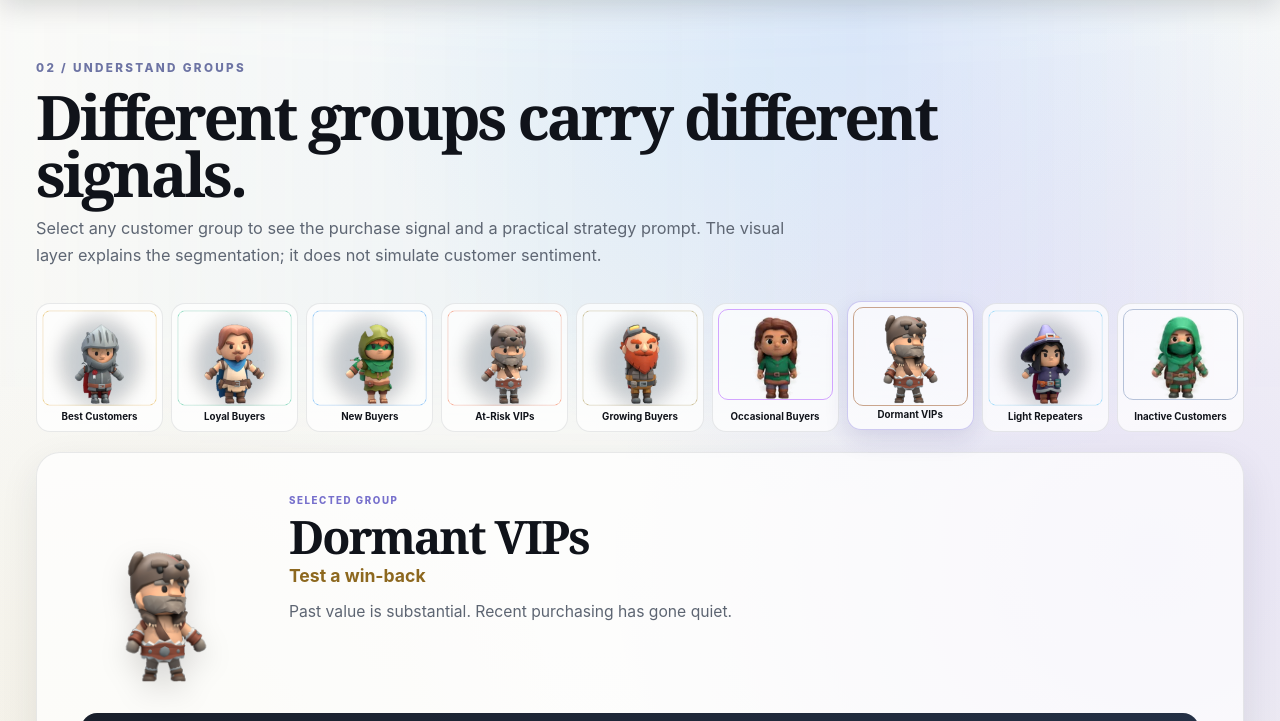
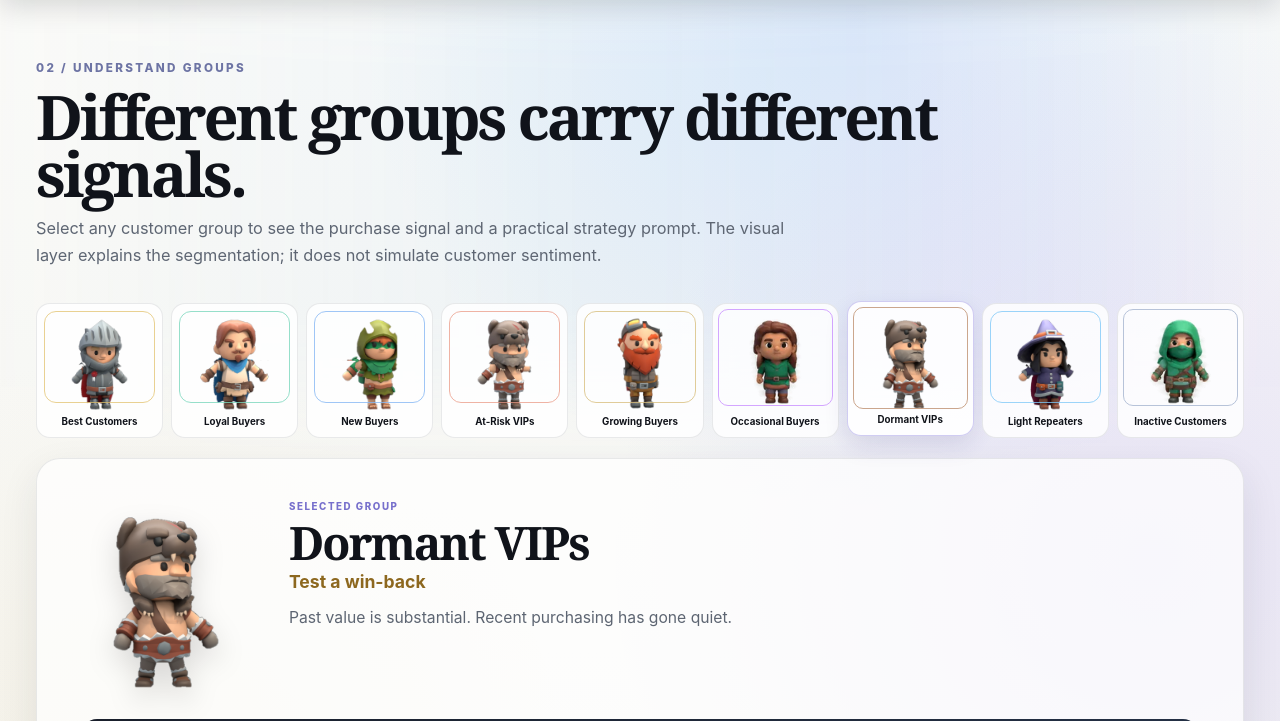
Before and after one commit to SY227/customer-segment-studio-flagship-site-v3, a website: page public/index.html in a window 1280 px wide. Both pictures are taken after a click on the tab "Understand Groups". Shown: the part 79-800 px from the top of the page. Drawn offline with Linux system fonts and the light colour scheme.

Commit message:
Polish Understand Groups and simplify Make the Move

```diff
--- a/public/app.js
+++ b/public/app.js
@@ -157,14 +157,19 @@ const selectGroup = id => {
   }
   const avatar = document.querySelector('[data-group-avatar]');
   if (avatar) {
-    const correctedPortraits = {
+    const portraitMap = {
+      'best-customers': 'assets/characters/portraits/best-customers.webp?v=3.1.1',
+      'loyal-buyers': 'assets/characters/portraits/loyal-buyers.webp?v=3.1.1',
+      'new-buyers': 'assets/characters/portraits/new-buyers.webp?v=3.1.1',
+      'at-risk-vips': 'assets/characters/portraits/at-risk-vips.webp?v=3.1.1',
+      'growing-buyers': 'assets/characters/portraits/growing-buyers.webp?v=3.1.1',
       'occasional-buyers': 'assets/characters/portraits/occasional-buyers-rail.webp?v=3.1.2',
+      'dormant-vips': 'assets/characters/portraits/dormant-vips.webp?v=3.1.1',
+      'light-repeaters': 'assets/characters/portraits/light-repeaters.webp?v=3.1.1',
       'inactive-customers': 'assets/characters/portraits/inactive-customers-rail.webp?v=3.1.2'
     };
 
-    avatar.src = correctedPortraits[group.id]
-      || versioned(`assets/characters/tiles/${group.id}.webp`);
-
+    avatar.src = portraitMap[group.id] || portraitMap['dormant-vips'];
     avatar.alt = `${group.name} character`;
   }
   document.documentElement.style.setProperty('--selected-group-accent', group.color);
--- a/public/index.html
+++ b/public/index.html
@@ -11,10 +11,10 @@
 <title>Customer Segment Studio — Segmentation made simple</title>
 <link href="assets/segment-studio-mark.svg?v=3.1.1" rel="icon" type="image/svg+xml"/>
 <link as="image" href="assets/story/order-ledger-world.webp?v=3.1.1" rel="preload"/>
-<link href="styles.css?v=3.1.4" rel="stylesheet"/>
+<link href="styles.css?v=3.1.5" rel="stylesheet"/>
 <script defer src="story-data.js?v=3.1.1"></script>
 <script defer src="story-logic.js?v=3.1.1"></script>
-<script defer src="app.js?v=3.1.2"></script>
+<script defer src="app.js?v=3.1.3"></script>
 </head>
 <body>
 <a class="skip-link" href="#main">Skip to content</a>
@@ -182,20 +182,20 @@
     <div class="detail-shell">
       <div class="detail-heading"><p class="detail-kicker">02 / UNDERSTAND GROUPS</p><h2>Different groups carry different signals.</h2><p>Select any customer group to see the purchase signal and a practical strategy prompt. The visual layer explains the segmentation; it does not simulate customer sentiment.</p></div>
       <div class="group-picker" aria-label="Nine customer groups">
-        <button type="button" data-group="best-customers" aria-pressed="false"><img src="assets/characters/tiles/best-customers.webp?v=3.1.1" alt=""/><span>Best Customers</span></button>
-        <button type="button" data-group="loyal-buyers" aria-pressed="false"><img src="assets/characters/tiles/loyal-buyers.webp?v=3.1.1" alt=""/><span>Loyal Buyers</span></button>
-        <button type="button" data-group="new-buyers" aria-pressed="false"><img src="assets/characters/tiles/new-buyers.webp?v=3.1.1" alt=""/><span>New Buyers</span></button>
-        <button type="button" data-group="at-risk-vips" aria-pressed="false"><img src="assets/characters/tiles/at-risk-vips.webp?v=3.1.1" alt=""/><span>At-Risk VIPs</span></button>
-        <button type="button" data-group="growing-buyers" aria-pressed="false"><img src="assets/characters/tiles/growing-buyers.webp?v=3.1.1" alt=""/><span>Growing Buyers</span></button>
+        <button type="button" data-group="best-customers" aria-pressed="false"><img src="assets/characters/portraits/best-customers.webp?v=3.1.1" alt=""/><span>Best Customers</span></button>
+        <button type="button" data-group="loyal-buyers" aria-pressed="false"><img src="assets/characters/portraits/loyal-buyers.webp?v=3.1.1" alt=""/><span>Loyal Buyers</span></button>
+        <button type="button" data-group="new-buyers" aria-pressed="false"><img src="assets/characters/portraits/new-buyers.webp?v=3.1.1" alt=""/><span>New Buyers</span></button>
+        <button type="button" data-group="at-risk-vips" aria-pressed="false"><img src="assets/characters/portraits/at-risk-vips.webp?v=3.1.1" alt=""/><span>At-Risk VIPs</span></button>
+        <button type="button" data-group="growing-buyers" aria-pressed="false"><img src="assets/characters/portraits/growing-buyers.webp?v=3.1.1" alt=""/><span>Growing Buyers</span></button>
         <button type="button" data-group="occasional-buyers" aria-pressed="false"><img src="assets/characters/portraits/occasional-buyers-rail.webp?v=3.1.2" alt=""/><span>Occasional Buyers</span></button>
-        <button type="button" data-group="dormant-vips" aria-pressed="true"><img src="assets/characters/tiles/dormant-vips.webp?v=3.1.1" alt=""/><span>Dormant VIPs</span></button>
-        <button type="button" data-group="light-repeaters" aria-pressed="false"><img src="assets/characters/tiles/light-repeaters.webp?v=3.1.1" alt=""/><span>Light Repeaters</span></button>
+        <button type="button" data-group="dormant-vips" aria-pressed="true"><img src="assets/characters/portraits/dormant-vips.webp?v=3.1.1" alt=""/><span>Dormant VIPs</span></button>
+        <button type="button" data-group="light-repeaters" aria-pressed="false"><img src="assets/characters/portraits/light-repeaters.webp?v=3.1.1" alt=""/><span>Light Repeaters</span></button>
         <button type="button" data-group="inactive-customers" aria-pressed="false"><img src="assets/characters/portraits/inactive-customers-rail.webp?v=3.1.2" alt=""/><span>Inactive Customers</span></button>
       </div>
 
       <div class="group-detail-grid">
         <aside class="group-insight-card" aria-live="polite">
-          <div class="group-avatar"><img data-group-avatar src="assets/characters/tiles/dormant-vips.webp?v=3.1.1" alt="Dormant VIPs character"/></div>
+          <div class="group-avatar"><img data-group-avatar src="assets/characters/portraits/dormant-vips.webp?v=3.1.1" alt="Dormant VIPs character"/></div>
           <span class="group-overline">SELECTED GROUP</span>
           <h3 data-group-name>Dormant VIPs</h3>
           <strong data-group-action>Test a win-back</strong>
@@ -211,12 +211,8 @@
   <section class="page-panel detail-panel" id="panel-move" role="tabpanel" aria-labelledby="tab-move" data-page-panel="move" hidden>
     <div class="detail-shell">
       <div class="detail-heading"><p class="detail-kicker">03 / MAKE THE MOVE</p><h2>Turn the segment into a testable next move.</h2><p>The product connects each group to an objective, KPI, channel, tactic, and time horizon so the segmentation becomes easier to act on.</p></div>
-      <div class="detail-grid move-detail-grid">
-        <div class="screen-card crop-card action-screen">
-          <div class="screen-card-label"><span><i></i> SAME PRODUCT EXAMPLE</span><span>DEMO DATA</span></div>
-          <button class="image-button" data-lightbox-alt="Unedited crop of the Dormant VIPs screen showing its KPI, reactivation objective, action preview, messaging angle and tactic." data-lightbox-src="assets/story/dormant-vips-action.png?v=3.1.1" type="button"><picture><source srcset="assets/story/dormant-vips-action.webp?v=3.1.1" type="image/webp"/><img src="assets/story/dormant-vips-action.png?v=3.1.1" alt="Unedited crop of the same Dormant VIPs screen showing the suggested action." width="1213" height="905"/></picture><span class="zoom-hint">View full screen</span></button>
-        </div>
-        <aside class="insight-card move-card">
+      <div class="move-detail-grid">
+        <aside class="insight-card move-card move-card-full">
           <div class="selected-character"><img src="assets/characters/portraits/dormant-vips.webp?v=3.1.1" alt="Dormant VIPs character"/><div><span>DORMANT VIPS</span><strong>Test a win-back</strong></div></div>
           <h3>Test a reason to return.</h3>
           <p>The product suggests a relevant comeback reason before spending more to reactivate. Use the objective, channel, KPI, and time horizon to frame a business test.</p>
--- a/public/styles.css
+++ b/public/styles.css
@@ -512,6 +512,99 @@ img { display: block; max-width: 100%; }
 .how-card li span { color:#8bd9d8; font-family:Georgia,serif; font-size:1rem; }
 .how-card .button-primary { background:#fff; color:#111821; white-space:nowrap; }
 
+
+/* ---------- V3.1.5 polish ---------- */
+
+/* Understand Groups */
+.group-picker {
+  margin: 0 0 20px;
+}
+
+.group-picker button {
+  position: relative;
+  overflow: hidden;
+  padding: 8px 7px 10px;
+  background: rgba(255,255,255,.84);
+}
+
+.group-picker button::before {
+  content: "";
+  position: absolute;
+  left: 7px;
+  right: 7px;
+  top: 7px;
+  bottom: 34px;
+  border-radius: 12px;
+  border: 1px solid var(--picker-accent, rgba(17,24,32,.14));
+  pointer-events: none;
+  z-index: 2;
+}
+
+.group-picker button[aria-pressed="true"] {
+  background: rgba(255,255,255,.92);
+  color: #11141a;
+  border-color: rgba(112,101,214,.32);
+  box-shadow: 0 10px 23px rgba(52,45,126,.12);
+  transform: translateY(-2px);
+}
+
+.group-picker img {
+  position: relative;
+  z-index: 1;
+  display: block;
+  width: 100%;
+  aspect-ratio: 1.12 / 1;
+  object-fit: contain;
+  object-position: center bottom;
+}
+
+.group-picker span {
+  position: relative;
+  z-index: 1;
+}
+
+.group-picker button[data-group="best-customers"] { --picker-accent: rgba(226,193,108,.74); }
+.group-picker button[data-group="loyal-buyers"] { --picker-accent: rgba(121,214,188,.78); }
+.group-picker button[data-group="new-buyers"] { --picker-accent: rgba(132,183,244,.78); }
+.group-picker button[data-group="at-risk-vips"] { --picker-accent: rgba(234,155,136,.76); }
+.group-picker button[data-group="growing-buyers"] { --picker-accent: rgba(214,188,121,.76); }
+.group-picker button[data-group="occasional-buyers"] { --picker-accent: rgba(198,138,255,.76); }
+.group-picker button[data-group="dormant-vips"] { --picker-accent: rgba(190,145,120,.78); }
+.group-picker button[data-group="light-repeaters"] { --picker-accent: rgba(127,200,248,.78); }
+.group-picker button[data-group="inactive-customers"] { --picker-accent: rgba(170,180,214,.82); }
+
+/* Extra fit tweak for Dormant VIP feet */
+.group-picker button[data-group="dormant-vips"]::before {
+  bottom: 26px;
+}
+
+/* Make the Move */
+.move-detail-grid {
+  display: block;
+}
+
+.move-card.move-card-full {
+  width: 100%;
+  max-width: none;
+  padding: 38px 40px;
+}
+
+.move-card.move-card-full .selected-character {
+  margin-bottom: 8px;
+}
+
+.move-card.move-card-full h3 {
+  max-width: 920px;
+}
+
+.move-card.move-card-full > p {
+  max-width: 980px;
+}
+
+.move-card.move-card-full .move-steps {
+  max-width: 760px;
+}
+
 /* ---------- Footer ---------- */
 .site-footer { width:min(var(--max), calc(100% - 72px)); min-height:90px; margin:0 auto; padding:23px 0 27px; display:flex; align-items:center; justify-content:space-between; gap:30px; color:#757c87; font-size:.7rem; }
 .site-footer > div { display:grid; gap:4px; }
```
Also changed, not shown: tests/site.test.mjs (+17 -10 lines), dist/app.js, dist/index.html, dist/styles.css.
